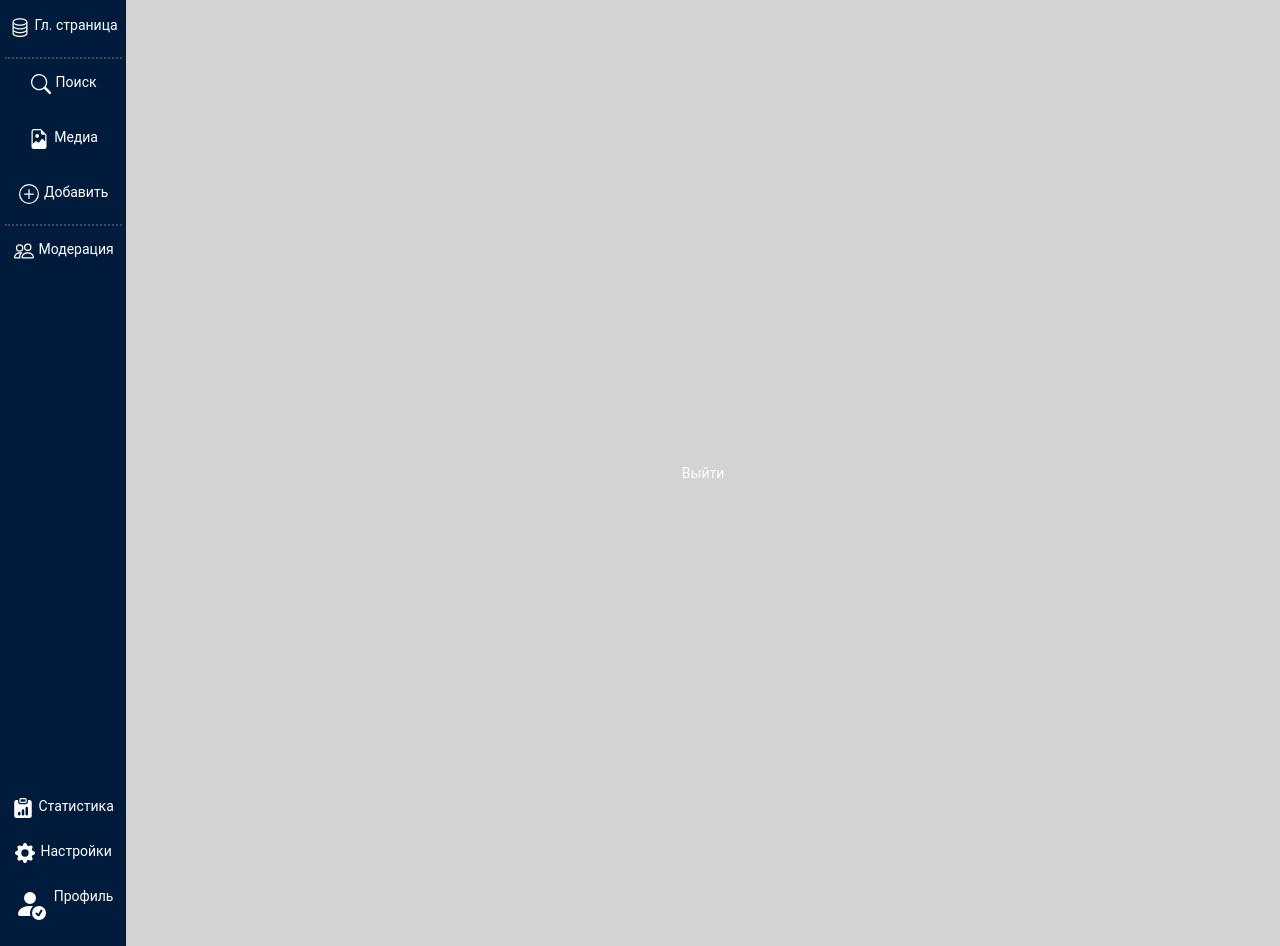
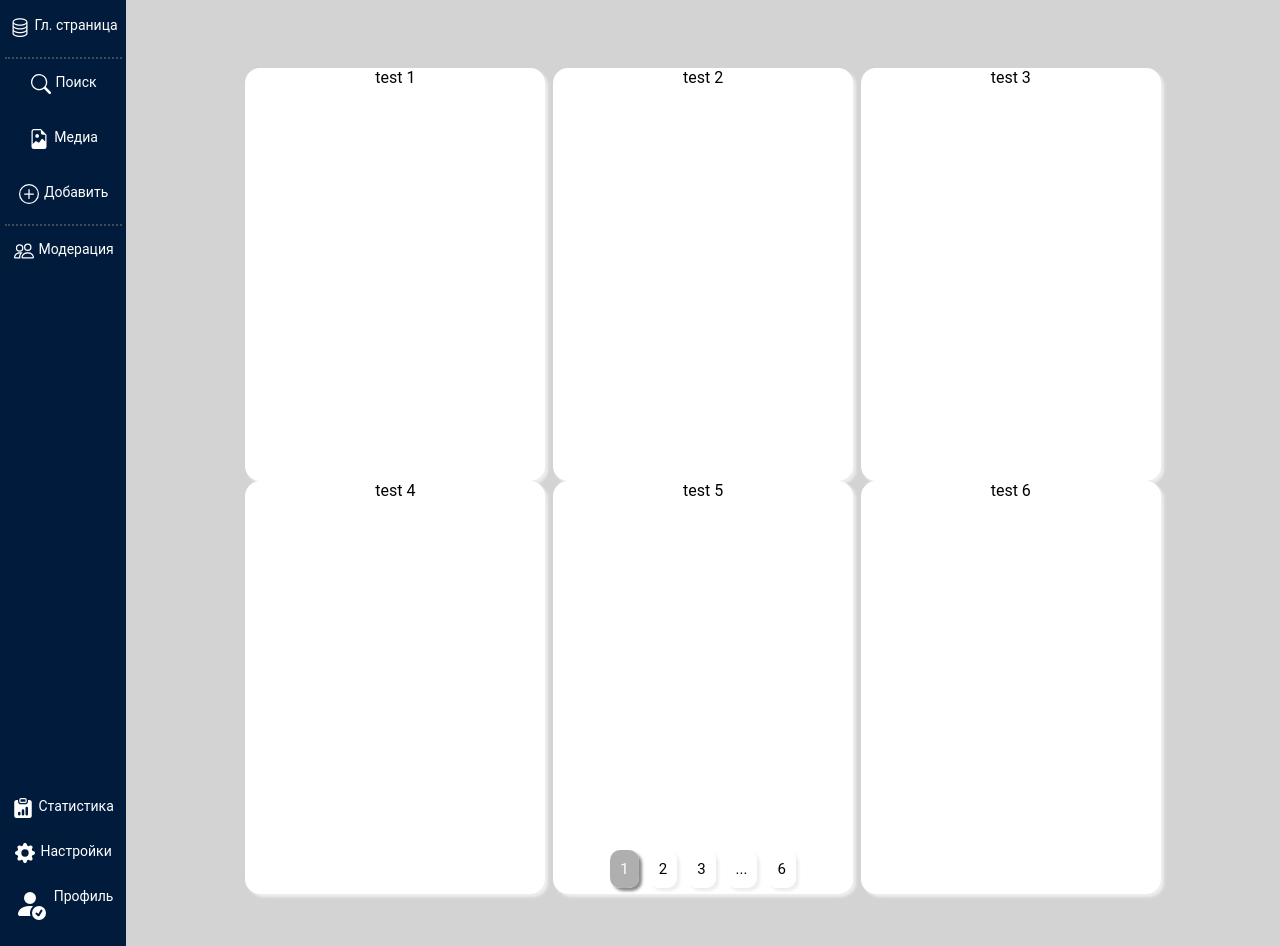
Before and after one commit to xskak228/PDB, a Flask app: page /?page=1 in a window 1280 px wide. Run offline with Flask 3, Linux system fonts and the light colour scheme; a user stored in the database is signed in.

Commit message:
front-end work's pages

```diff
--- a/server.py
+++ b/server.py
@@ -1,6 +1,6 @@
 import datetime
 
-from flask import Flask, redirect, render_template
+from flask import Flask, redirect, render_template, request
 
 from data.GenerateKey import GenerateKeys
 from data.Keys import db_session_keys
@@ -67,12 +67,27 @@ def register():
             db_sess.add(user)
             db_sess.commit()
         return render_template("register.html", title='Регистрация ключа', form=form)
-    return """У вас нет такой возможности. <a href="/">Гл. страница</a>"""
+    return redirect("login")
 
 
 @app.route('/')
 def index():
-    return render_template("main.html")
+    if current_user.is_authenticated:
+        if request.args.get('page'):
+            page = int(request.args.get('page'))
+            elements = 32
+            max = elements / 6
+            if max > round(max):
+                max = round(max) + 1
+            elem = min(elements - (page - 1) * 6, 6)
+            print(elem)
+            print(elem)
+            if page > max:
+                return redirect("/?page=" + str(max))
+            return render_template("main.html", page=page, max=max, elem=elem)
+        return redirect("/?page=1")
+    else:
+        return redirect("login")
 
 
 def main():
--- a/static/css/style.css
+++ b/static/css/style.css
@@ -80,6 +80,7 @@ a:active, a:hover, a {
 .content {
     width: 100%;
     display: flex;
+    flex-direction: column;
     justify-content: space-around;
     align-items: center;
     background-color: lightgray;
@@ -95,6 +96,7 @@ a:active, a:hover, a {
     max-width: 350px;
 
     border-radius: 20px;
+    box-shadow: 5px 5px 5px #eee;
 
     display: flex;
     flex-direction: column;
@@ -108,6 +110,7 @@ a:active, a:hover, a {
     display: flex;
     flex-direction: column;
     align-content: space-between;
+
 }
 
 
@@ -149,3 +152,55 @@ a:active, a:hover, a {
 	box-shadow: 5px 5px 5px #eee;
 	text-shadow: none;
 }
+
+.content_6x {
+
+    width: 80%;
+    height: 80%;
+
+    display: grid;
+    grid-template-columns: repeat(auto-fill,minmax(30%, 1fr));
+    justify-items: center;
+
+}
+
+.content_1x {
+    background-color: white;
+
+    min-width: 300px;
+    max-width: 300px;
+    height: 413px;
+
+    display: flex;
+    justify-content: center;
+
+    border-radius: 15px;;
+    box-shadow: 3px 3px 3px #eee;
+}
+
+.scroll{
+    margin-top: -100px;
+}
+
+.scroll_page {
+    padding: 10px;
+    margin-left: 3px;
+    margin-right: 3px;
+
+    background-color: white;
+
+    color: black;
+    font-size: 15px;
+
+    border-radius: 10px;;
+    box-shadow: 3px 3px 3px #eee;
+}
+
+#current_page{
+    background-color: #afafaf;
+    color: white;
+
+    border-radius: 10px;;
+    box-shadow: 3px 3px 3px #8b8b8b;
+
+}
--- a/templates/main.html
+++ b/templates/main.html
@@ -1,13 +1,36 @@
 {% extends "base.html" %}
 
 {% block content %}
+<div class="content_6x">
+    {% for i in range(elem) %}
+        <div id="content_{{ i + 1 }}", class="content_1x">test {{ i + 1 }}</div>
+    {% endfor %}
+</div>
+<div class="scroll">
+    {% if page >= 3 %}
+        <a href="?page=1" class="scroll_page">1</a>
+        <a href="?page=1" class="scroll_page">...</a>
+    {% endif %}
 
-{% if current_user.is_authenticated %}
-<a href="logout">Выйти</a>
+    {% if page >= 2 %}
+        <a href="?page={{ page - 1 }}" class="scroll_page">{{ page - 1}}</a>
+        <a href="?page={{ page }}" class="scroll_page" id="current_page">{{ page }}</a>
+        {% if max >= page + 1 %}
+            <a href="?page={{ page + 1 }}" class="scroll_page">{{ page + 1 }}</a>
+        {% endif %}
+    {% else %}
+        <a href="?page={{ page }}" class="scroll_page" id="current_page">{{ page }}</a>
+        {% if max >= page + 1 %}
+            <a href="?page={{ page + 1 }}" class="scroll_page">{{ page + 1 }}</a>
+        {% endif %}
+        {% if max >= page + 2 %}
+            <a href="?page={{ page + 2 }}" class="scroll_page">{{ page + 2 }}</a>
+        {% endif %}
+    {% endif%}
 
-{% else %}
-<a href="login">Войти</a>
-{% endif%}
-
-
+    {% if page <= max - 2 %}
+        <a href="?page={{ max }}" class="scroll_page">...</a>
+        <a href="?page={{ max }}" class="scroll_page">{{ max }}</a>
+    {% endif %}
+</div>
 {% endblock %}
--- /dev/null
+++ b/test.py
@@ -0,0 +1,5 @@
+elements = 13
+m = elements / 6
+if m > round(m):
+    print(round(m + 1))
+print(m)
```
Also changed, not shown: data/MainBase/base.py (+27 -1 lines), db/base.db.
